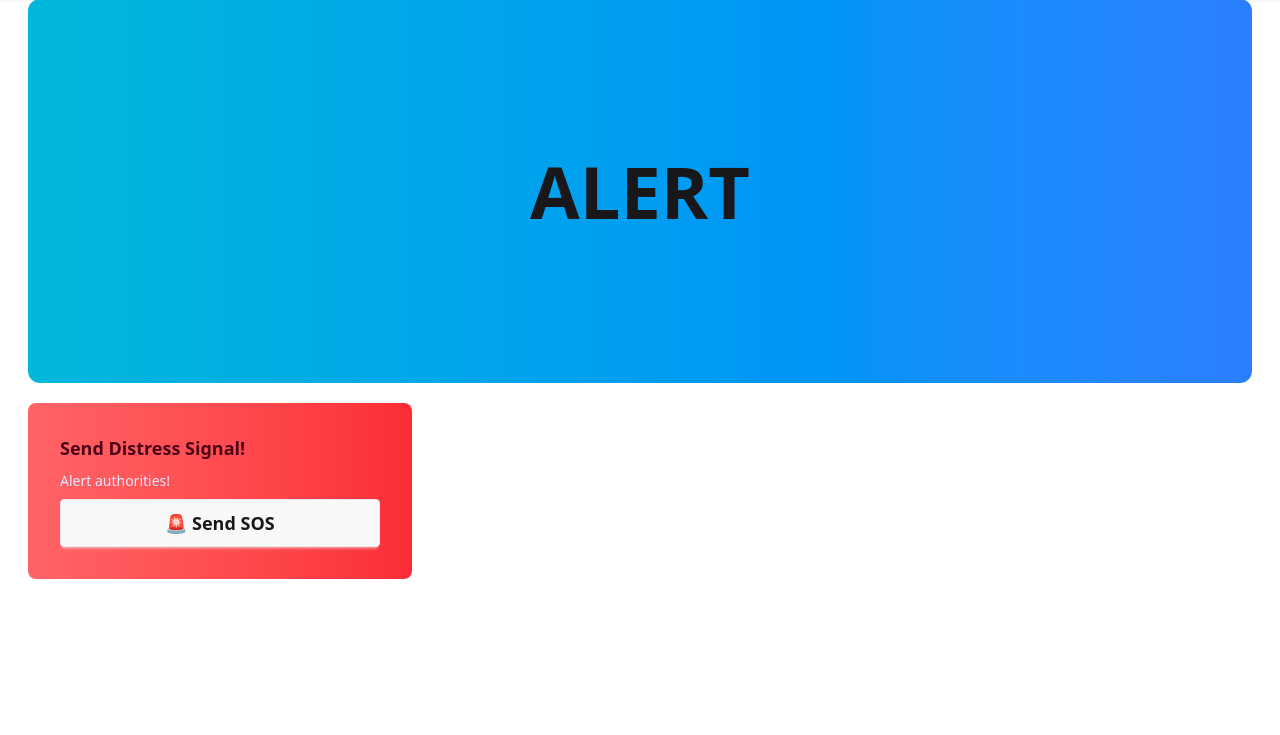
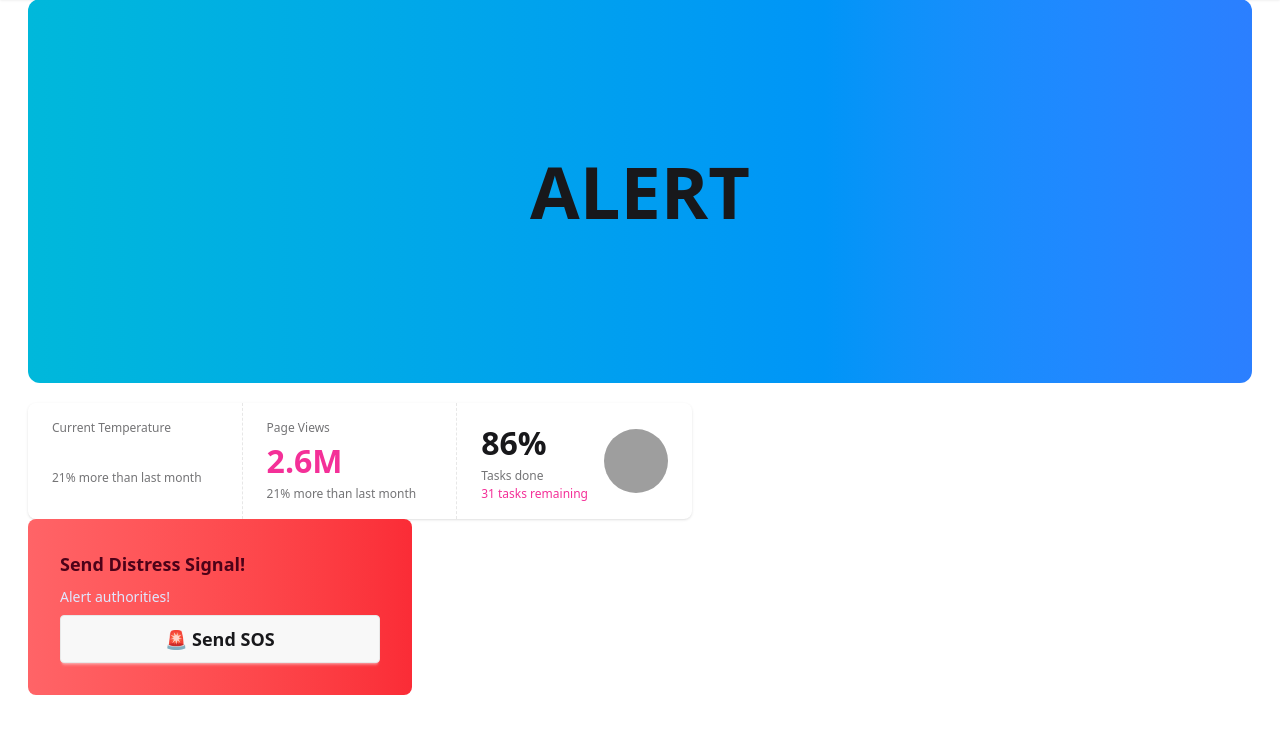
Before and after one commit to vachan-maker/alert, a Flask app: page / in a window 1280 px wide. Shown: the part 65-800 px from the top of the page. Run offline with Flask 3, Linux system fonts and the light colour scheme; the visitor is signed in with stand-in values (Sample User, id 1); grey boxes are pictures that could not be loaded.

Commit message:
Added weather

```diff
--- a/disasterResponse/static/src/output.css
+++ b/disasterResponse/static/src/output.css
@@ -1893,6 +1893,21 @@
       }
     }
   }
+  .avatar {
+    position: relative;
+    display: inline-flex;
+    vertical-align: middle;
+    & > div {
+      display: block;
+      aspect-ratio: 1 / 1;
+      overflow: hidden;
+    }
+    img {
+      height: 100%;
+      width: 100%;
+      object-fit: cover;
+    }
+  }
   .collapse-title {
     grid-column-start: 1;
     grid-row-start: 1;
@@ -2162,6 +2194,19 @@
     width: 100%;
     background-color: color-mix(in oklab, var(--color-neutral) 50%, transparent);
   }
+  .stat-figure {
+    grid-column-start: 2;
+    grid-row: span 3 / span 3;
+    grid-row-start: 1;
+    place-self: center;
+    justify-self: flex-end;
+  }
+  .stat-desc {
+    grid-column-start: 1;
+    white-space: nowrap;
+    color: color-mix(in oklab, var(--color-base-content) 60%, transparent);
+    font-size: 0.75rem;
+  }
   .stat-title {
     grid-column-start: 1;
     white-space: nowrap;
@@ -2525,11 +2576,17 @@
   .w-4xl {
     width: var(--container-4xl);
   }
+  .w-8 {
+    width: calc(var(--spacing) * 8);
+  }
+  .w-100 {
+    width: calc(var(--spacing) * 100);
+  }
+  .w-16 {
+    width: calc(var(--spacing) * 16);
+  }
   .w-96 {
     width: calc(var(--spacing) * 96);
-  }
-  .w-100 {
-    width: calc(var(--spacing) * 100);
   }
   .w-fit {
     width: fit-content;
@@ -2678,6 +2735,9 @@
   .rounded-box {
     border-radius: var(--radius-box);
   }
+  .rounded-full {
+    border-radius: calc(infinity * 1px);
+  }
   .rounded-xl {
     border-radius: var(--radius-xl);
   }
@@ -2804,8 +2867,14 @@
   .text-neutral-content {
     color: var(--color-neutral-content);
   }
+  .text-primary {
+    color: var(--color-primary);
+  }
   .text-primary-content {
     color: var(--color-primary-content);
+  }
+  .text-secondary {
+    color: var(--color-secondary);
   }
   .btn-link {
     text-decoration-line: underline;
--- a/disasterResponse/templates/index.html
+++ b/disasterResponse/templates/index.html
@@ -1,6 +1,44 @@
 {% extends "layout.html" %}
 {% block body %}
 <script>
+  function getWeatherDescription(code) {
+    const weatherMap = {
+        0: { description: "Clear Sky", icon: "☀️" },
+        1: { description: "Mainly Clear", icon: "🌤️" },
+        2: { description: "Partly Cloudy", icon: "⛅" },
+        3: { description: "Overcast", icon: "☁️" },
+        45: { description: "Foggy", icon: "🌫️" },
+        48: { description: "Depositing Rime Fog", icon: "🌁" },
+        51: { description: "Light Drizzle", icon: "🌦️" },
+        53: { description: "Moderate Drizzle", icon: "🌧️" },
+        55: { description: "Heavy Drizzle", icon: "🌧️" },
+        61: { description: "Light Rain", icon: "🌧️" },
+        63: { description: "Moderate Rain", icon: "🌧️" },
+        65: { description: "Heavy Rain", icon: "🌧️" },
+        71: { description: "Light Snowfall", icon: "❄️" },
+        73: { description: "Moderate Snowfall", icon: "❄️" },
+        75: { description: "Heavy Snowfall", icon: "❄️" },
+        77: { description: "Snow Grains", icon: "🌨️" },
+        80: { description: "Light Showers", icon: "🌦️" },
+        81: { description: "Moderate Showers", icon: "🌧️" },
+        82: { description: "Heavy Showers", icon: "🌧️" },
+        85: { description: "Light Snow Showers", icon: "🌨️" },
+        86: { description: "Heavy Snow Showers", icon: "🌨️" },
+        95: { description: "Thunderstorm", icon: "⛈️" },
+        96: { description: "Thunderstorm with Light Hail", icon: "⛈️" },
+        99: { description: "Thunderstorm with Heavy Hail", icon: "⛈️" }
+    };
+    return weatherMap[code] || { description: "Unknown Weather", icon: "❓" };
+}
+  async function getWeather(latitude, longitude) {
+  fetch(`https://api.open-meteo.com/v1/forecast?latitude=${latitude}&longitude=${longitude}&current=temperature_2m,weathercode`)
+  .then(response => response.json())
+  .then(data => {
+      console.log("Weather Data:", data);
+      document.getElementById("current-temperature").textContent = data.current.temperature_2m + "°C" + getWeatherDescription(data.current.weathercode).icon;
+  })
+  .catch(error => console.error("Error:", error));
+}
 
   function getUserLocation() {
     if ("geolocation" in navigator) {
@@ -8,6 +46,7 @@
         function (position) {
           document.getElementById("latitude").value = position.coords.latitude;
           document.getElementById("longitude").value = position.coords.longitude;
+          getWeather(position.coords.latitude, position.coords.longitude);
         },
         function (error) {
           alert("Error getting location:", error);
@@ -18,24 +57,8 @@
     }
   }
   window.onload = getUserLocation();
-  const params = {
-	"latitude": 9.2667,
-	"longitude": 76.7833,
-	"hourly": "temperature_2m",
-	"current": ["temperature_2m", "precipitation", "weather_code", "is_day"]
-};
 const url = "https://api.open-meteo.com/v1/forecast";
-async function getWeather() {
-  const responses = await fetch(url, {
-    method: "POST",
-    headers: {
-      "Content-Type": "application/json",
-    },
-    body: JSON.stringify(params),
-  }).then((response) => response.json());
-  console.log(responses);
-}
-getWeather();
+
 </script>
 <div class="px-7">
   <div class="min-h-96 rounded-xl flex items-center justify-center bg-linear-to-r from-cyan-500 to-blue-500">
@@ -44,6 +67,36 @@ getWeather();
   </div>
 </div>
 <div class="px-7 mt-5">
+  <div class="stats shadow">
+    <div class="stat">
+      <div class="stat-figure text-primary">
+      </div>
+      <div class="stat-title">Current Temperature</div>
+      <div class="stat-value text-primary" id="current-temperature"></div>
+      <div class="stat-desc">21% more than last month</div>
+    </div>
+
+    <div class="stat">
+      <div class="stat-figure text-secondary">
+      </div>
+      <div class="stat-title">Page Views</div>
+      <div class="stat-value text-secondary">2.6M</div>
+      <div class="stat-desc">21% more than last month</div>
+    </div>
+
+    <div class="stat">
+      <div class="stat-figure text-secondary">
+        <div class="avatar online">
+          <div class="w-16 rounded-full">
+            <img src="https://img.daisyui.com/images/stock/photo-1534528741775-53994a69daeb.webp" />
+          </div>
+        </div>
+      </div>
+      <div class="stat-value">86%</div>
+      <div class="stat-title">Tasks done</div>
+      <div class="stat-desc text-secondary">31 tasks remaining</div>
+    </div>
+  </div>
 <div class="card bg-gradient-to-r from-red-400 to-red-500 text-primary-content w-96">
   <div class="card-body">
     <h2 class="card-title text-error-content">Send Distress Signal!</h2>
```
Also changed, not shown: other parts of disasterResponse/static/src/output.css (+26 -0 lines).
